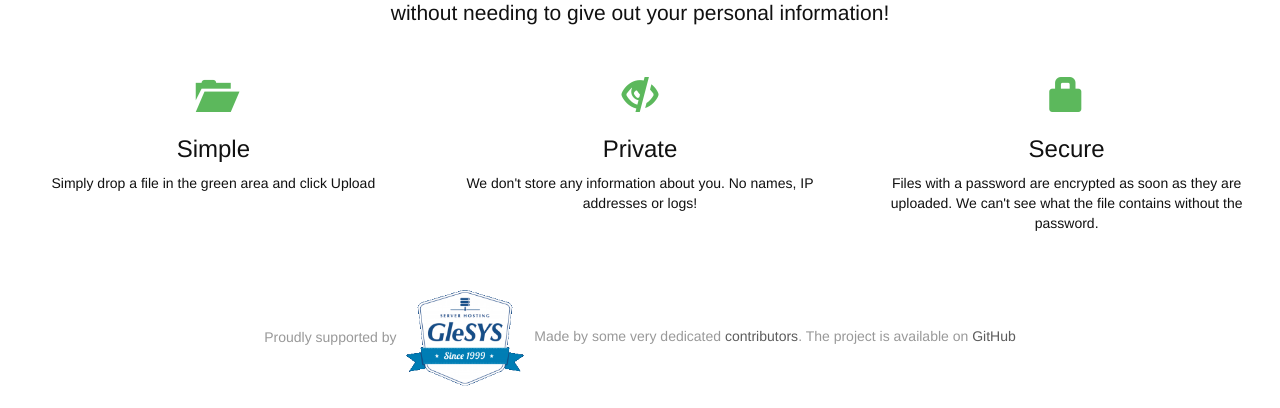
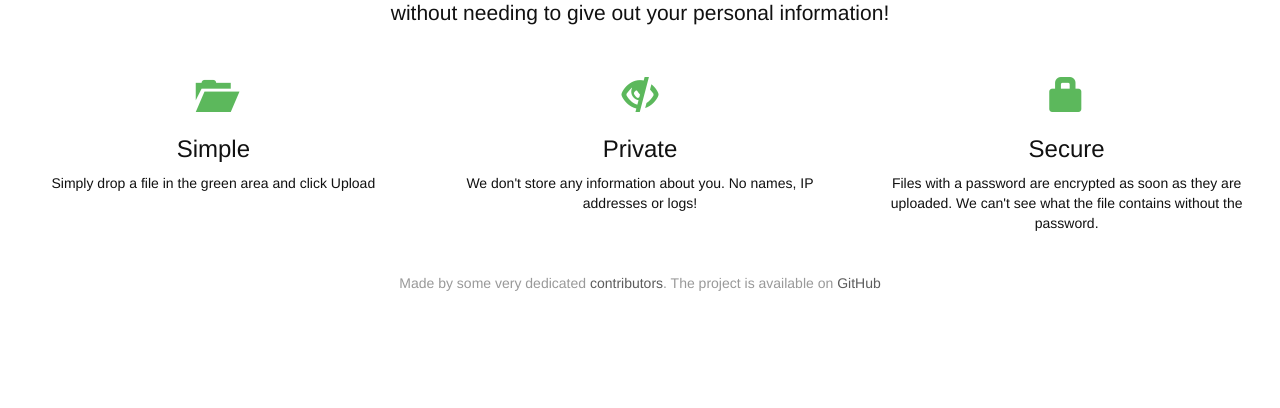
Before and after one commit to Carlgo11/UploadMe, a PHP site: page /index.php in a window 1280 px wide. Shown: the part 797-1205 px from the top of the page. After the commit the page ends 1088 px from the top, so only its background shows below. Run offline with PHP 8.4, Linux system fonts and the light colour scheme; some libraries are stand-ins or nearby versions.

Commit message:
Remove GleSYS logo per requst by GleSYS

```diff
--- a/res/footer.php
+++ b/res/footer.php
@@ -1,6 +1,4 @@
 <footer>
-    <span>Proudly supported by <a href="http://www.glesys.com/"><img src="./res/media/glesys.png" height="100" width="100"></a></span>
-
     <p>
         Made by some very dedicated <a href="https://github.com/Carlgo11/UploadMe/graphs/contributors">contributors</a>.
         The project is available on
```
